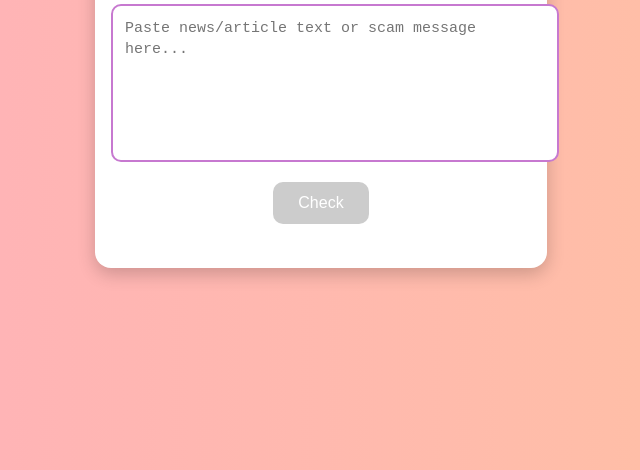
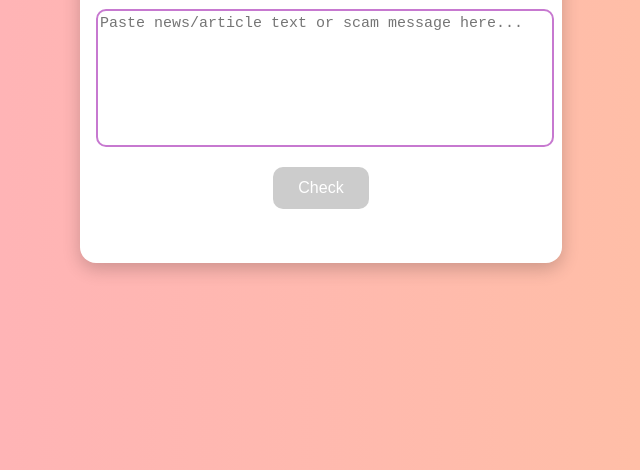
Before and after one commit to sahasra-kosetti/web-application, a plain HTML site: page index.html in a window 1280 px wide. Shown: the part 330-800 px from the top of the page, without its empty margins (319-959 px from the left). Drawn offline with Linux system fonts and the light colour scheme.

Commit message:
Made few changes to improve the UI of the container

```diff
--- a/style.css
+++ b/style.css
@@ -11,11 +11,12 @@ body {
 
 .container {
   background: #fff;
-  padding: 25px;
+  padding: 40px;
   border-radius: 16px;
   box-shadow: 0 6px 18px rgba(0,0,0,0.2);
   text-align: center;
-  width: 420px;
+  width: 450px;
+  height: auto;
   transition: transform 0.2s;
 }
 
@@ -32,7 +33,8 @@ textarea {
   width: 100%;
   height: 130px;
   margin-top: 10px;
-  padding: 12px;
+  margin-right: 5px;
+  padding: 15x;
   border: 2px solid #C779D0;
   border-radius: 10px;
   resize: none;
@@ -63,6 +65,7 @@ button:disabled {
 
 #result {
   margin-top: 20px;
+  margin-bottom: 10px;
   font-weight: bold;
   font-size: 15px;
   padding: 12px;
```
